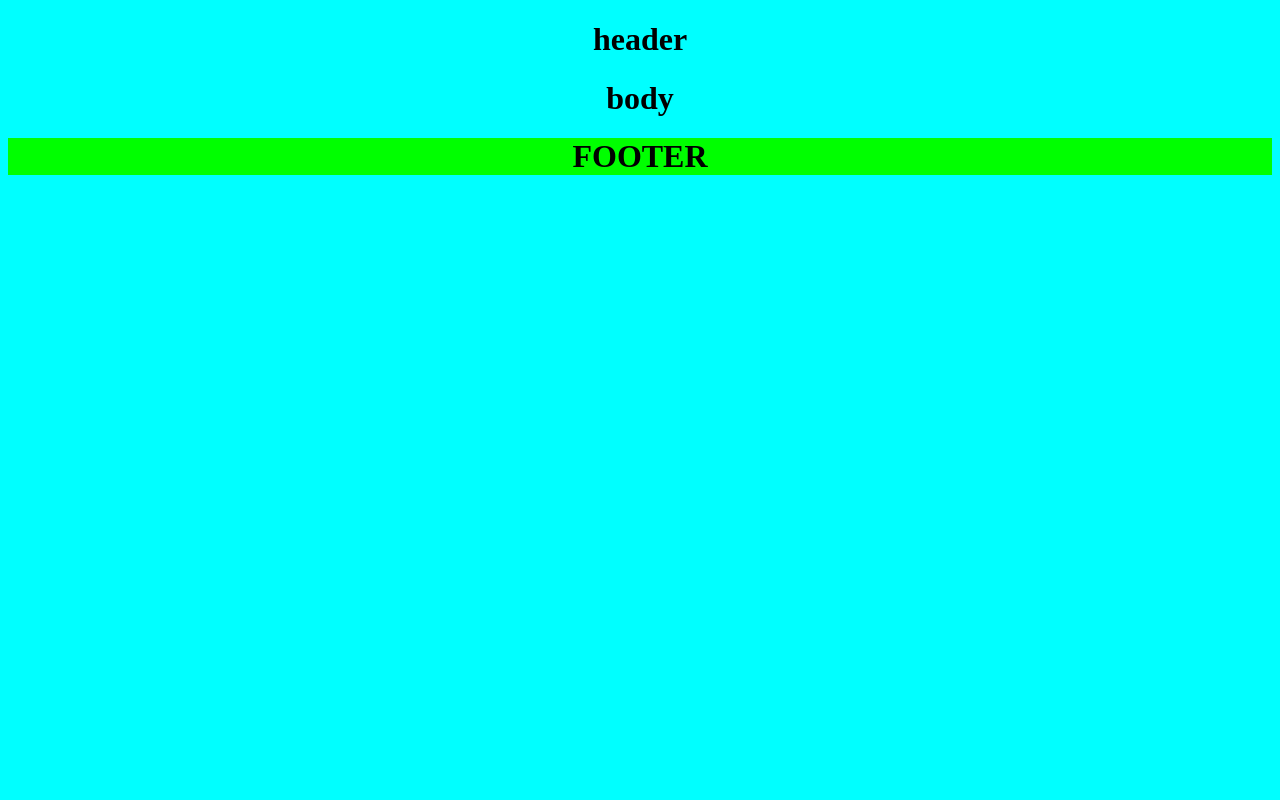
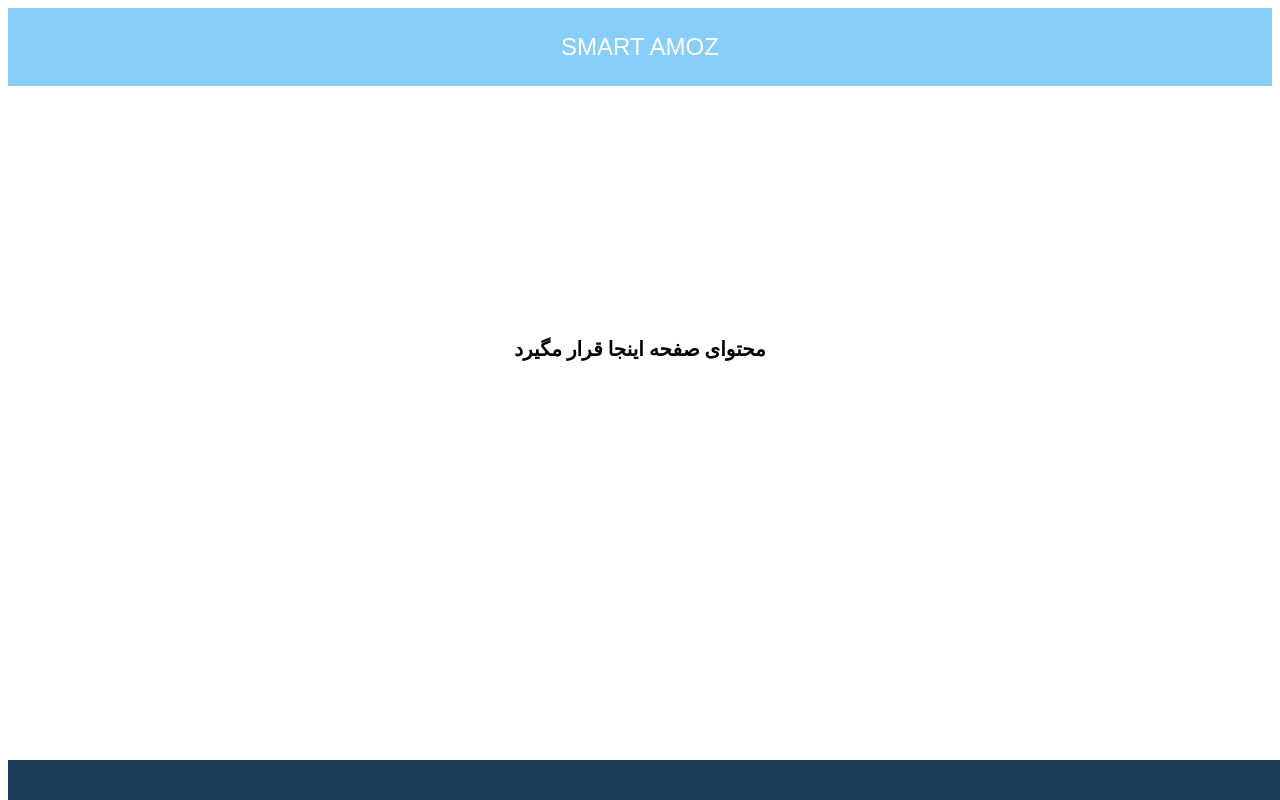
Before and after one commit to mohammad2df/testa, a plain HTML site: page index.html in a window 1280 px wide. Drawn offline with Linux system fonts and the light colour scheme.

Commit message:
Add files via upload

```diff
--- a/index.html
+++ b/index.html
@@ -1,31 +1,50 @@
 <!DOCTYPE html>
 <html lang="fa">
 <head>
-<header><h1>header</h1></header>
     <meta charset="UTF-8">
     <meta name="viewport" content="width=device-width, initial-scale=1.0">
-    <title>تغییر رنگ </title>
-    <link rel="stylesheet" href="../Documents/js/exter css.css">
-	<style>
+    <title>هدر و فوتر با رنگهای آبی</title>
+    <style>
+        /* استایل برای هدر */
+        header {
+            background-color: #87CEFA; /* آبی آسمانی روشن*/
+            color: #ffffff; /* رنگ متن سفید */
+            padding: 25px;
+            text-align: center;
+            font-size: 24px;
+            font-family: Arial, sans-serif;
+        }
 
-		body{
-		background-color:aqua;
-		text-align:center;
-	}
-	</style>
+        /* استایل برای فوتر */
+        footer {
+            background-color: #1C3D5A; /* آبی تیره */
+            color: #ffffff; /* رنگ متن سفید */
+            padding: 20px;
+            text-align: center;
+            font-size: 18px;
+            font-family: Arial, sans-serif;
+            position: fixed;
+            bottom: 0;
+            width: 100%;
+        }
+    </style>
 </head>
 <body>
-	<h1>body</h1>
+
+<header>
+SMART AMOZ
+</header>
+
+<div style="padding: 60px 0;"> <!-- فضای برای محتوا -->
+    <p style="text-align: center; font-size:20PX; color: black;font-weight:bold; padding:13.5%">محتوای صفحه اینجا قرار مگیرد</p>
 
 
 
+</div>
 
+<footer>
 
-
-
+</footer>
 
 </body>
-<footer style="background-color: lime">
-	<h1>FOOTER</h1></footer>
-
 </html>
```
